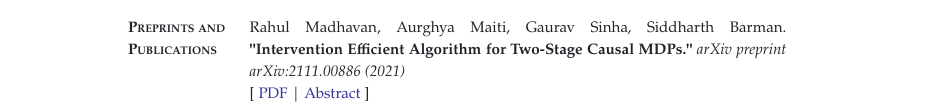
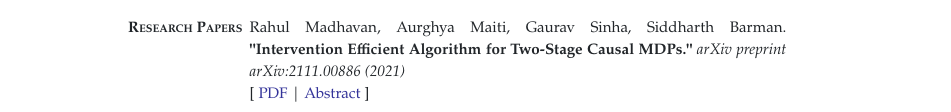
Before and after one commit to aurghya/aurghya.github.io, a plain HTML site: page index.html in a window 1280 px wide. Shown: the part 455-567 px from the top of the page, without its empty margins (160-1111 px from the left). Drawn offline with nearby package versions, Linux system fonts and the light colour scheme; some packages are replaced by stand-ins of ours.

Commit message:
Research Papers

```diff
--- a/index.html
+++ b/index.html
@@ -78,7 +78,7 @@
 
             <!-- Publications -->
             <div class="section">
-                <h1>Preprints and Publications</h1>
+                <h1>Research Papers</h1>
                 <p>
                 	Rahul Madhavan, Aurghya Maiti, Gaurav Sinha, Siddharth Barman. <strong>"Intervention Efficient Algorithm for Two-Stage Causal MDPs."</strong> <i>arXiv preprint arXiv:2111.00886 (2021)</i><br/>
                 	[ <a href="https://arxiv.org/pdf/2111.00886.pdf">PDF</a> | <a href="#abstract-causal-mdp">Abstract</a> ]
```
